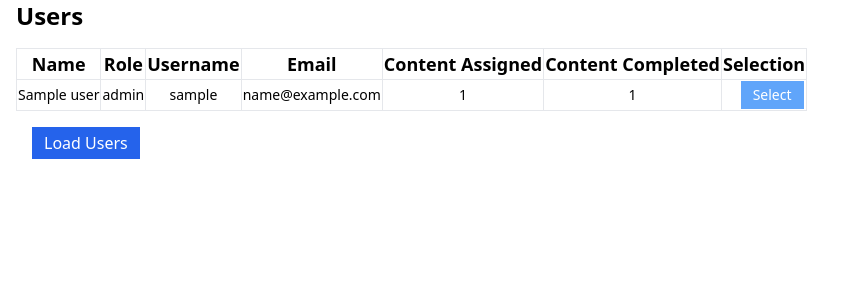
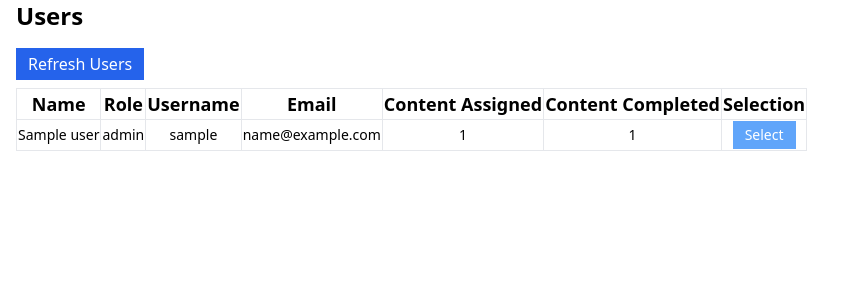
Before and after one commit to Alliance-Cloud-Services/TrainingSite, a FastAPI app: template templates/users.html in a window 1280 px wide. Shown: the top 300 px of the page, without its empty margins (0-854 px from the left). Run offline with FastAPI, Linux system fonts and the light colour scheme; the template is opened without the code that fills it: most values are stand-ins (such as "Sample title", 1, 10 or a date in 2020); some libraries are stand-ins or nearby versions.

Commit message:
Fixed margin errors on buttons.

```diff
--- a/templates/user_table.html
+++ b/templates/user_table.html
@@ -5,6 +5,6 @@
     <td class="border">{{user.email}}</td>
     <td class="border"><ul>{%include 'content_assigned.html' %}</ul></td>
     <td class="border"><ul>{% include 'content_completed.html' %}</ul></td>
-    <td class="border"><a href="/v/user/{{user.user_name}}/ac"><button class="px-3 py-1 bg-blue-400 text-white ml-4">Assign Content</button></a></td>
-    <td class="border"><button class="px-3 py-1 bg-blue-400 text-white ml-4">Change Role</button></td>
+    <td class="border"><a href="/v/user/{{user.user_name}}/ac"><button class="px-3 py-1 bg-blue-400 text-white">Assign Content</button></a></td>
+    <td class="border"><button class="px-3 py-1 bg-blue-400 text-white">Change Role</button></td>
 </tr>
--- a/templates/users.html
+++ b/templates/users.html
@@ -27,9 +27,12 @@
                 </thead>
                 <tbody class="text-center text-sm" id="table-body">
                       {% include 'users_table.html' %}
+                      <tr class="border">
+                        <button class="px-3 py-1 bg-blue-600 text-white mb-2" hx-get="/v/users" hx-target="#table-body">Refresh Users</button>
+                     </tr>
                 </tbody>
+
             </table>
-            <button class="px-3 py-1 bg-blue-600 text-white ml-4" hx-get="/v/users" hx-target="#table-body">Load Users</button>
         </div>
     </body>
 </html>
--- a/templates/users_table.html
+++ b/templates/users_table.html
@@ -7,6 +7,6 @@
     <td class="border"><ul>{%include 'content_assigned.html' %}</ul>
     </td>
     <td class="border"><ul>{% include 'content_completed.html' %}</ul></td>
-    <td class="border"><button class="px-3 py-1 bg-blue-400 text-white ml-4" hx-get="/v/user/{{user.user_name}}" hx-target="body">Select</button></td>
+    <td class="border"><button class="px-3 py-1 bg-blue-400 text-white" hx-get="/v/user/{{user.user_name}}" hx-target="body">Select</button></td>
 </tr>
 {% endfor %}
```
